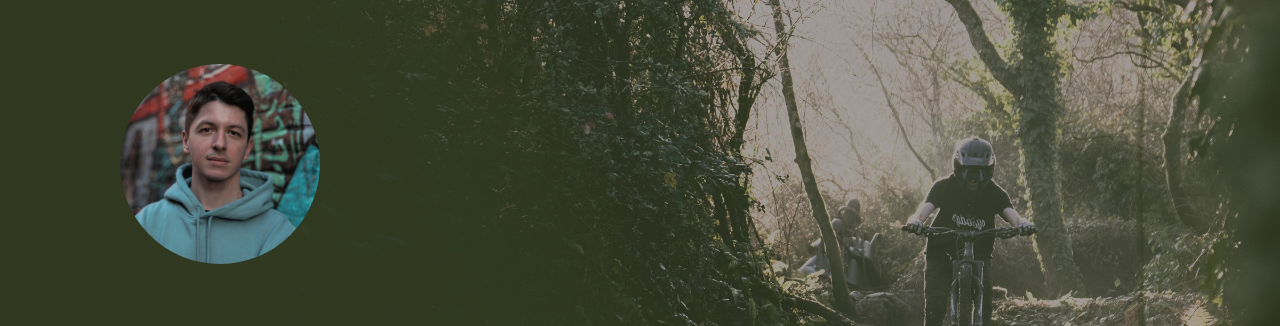
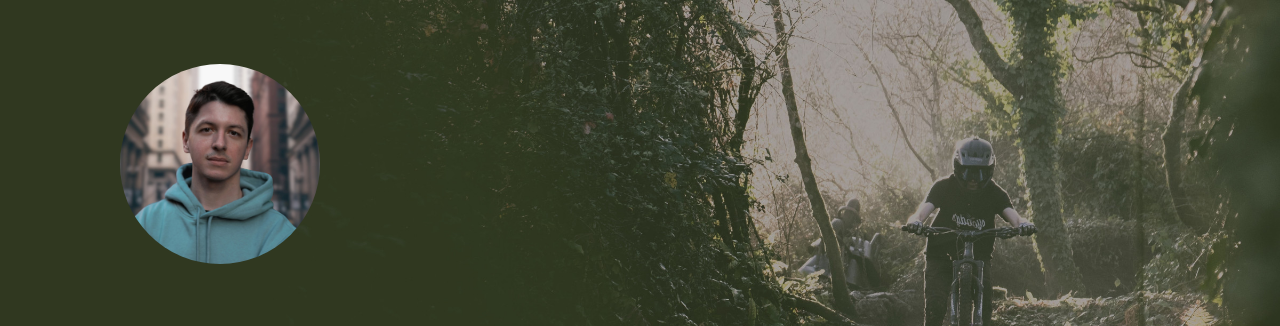
Before and after one commit to artsergienko/artsergienko.com, a website: page public/index.html in a window 1280 px wide. Shown: the top 326 px of the page. Drawn offline with Linux system fonts and the light colour scheme.

Commit message:
New my photo.

```diff
--- a/public/index.html
+++ b/public/index.html
@@ -22,7 +22,7 @@
 
             <div class="flex flex-col justify-between items-center text-center min-h-screen py-16 px-14 md:items-start md:text-left md:py-16 md:ml-16">
 
-                    <img src="./img/my-photo-three.jpg" alt="Photo by Artem Sergienko"
+                    <img src="./img/my-photo-three-removebg-preview.jpg" alt="Photo by Artem Sergienko"
                     class="rounded-full w-[180px] md:w-[200px]">
                     <h1 class="text-3xl py-3 md:text-4xl a-color">Artem Sergienko</h1>
                     <h2 class="text-xl py-3 md:text-2xl text-white opacity-50">Hey! I am a junior front-end developer creating </br>beautiful and practical websites. </br>Let's be friends!</h2>
```
Also changed, not shown: public/img/my-photo-three-removebg-preview.jpg (added), public/img/my-photo-three.jpg (deleted).
